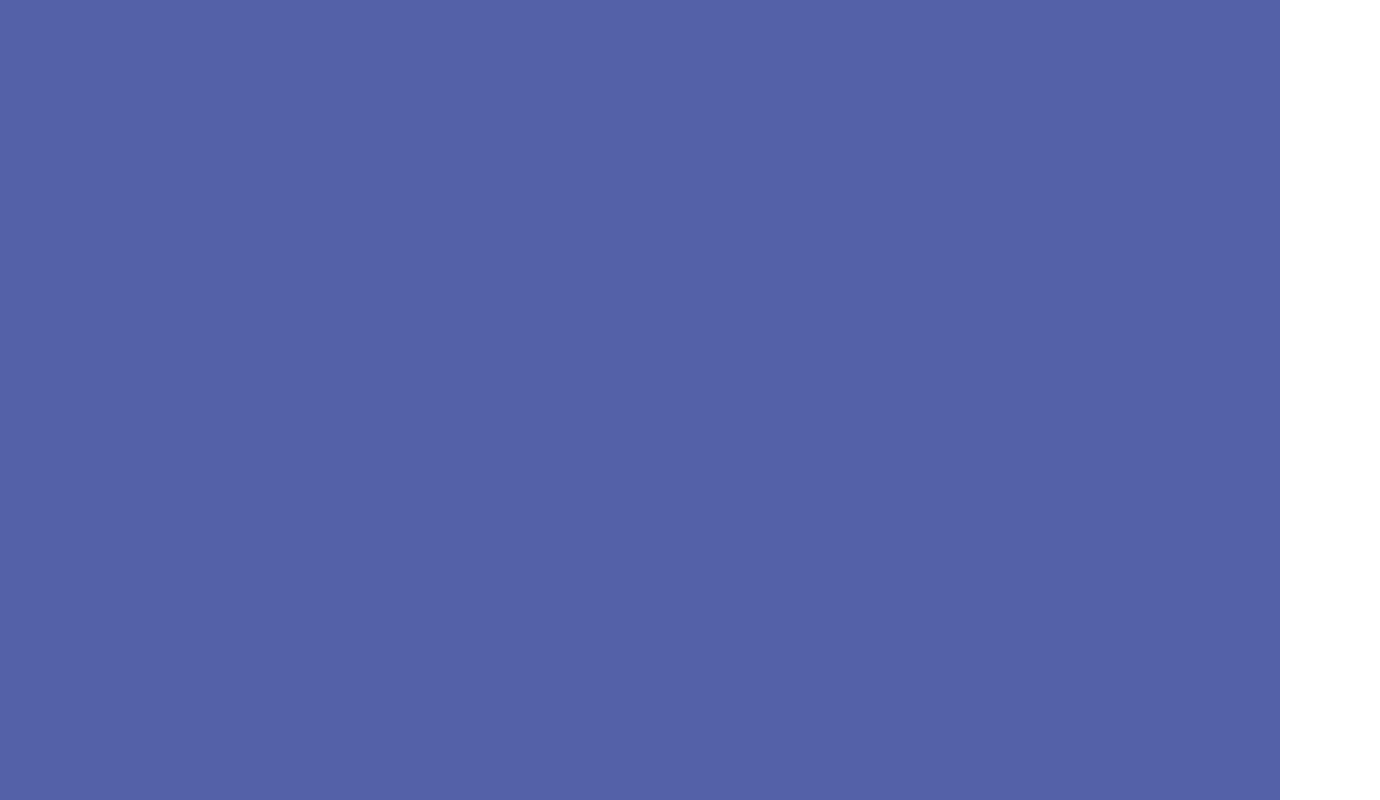
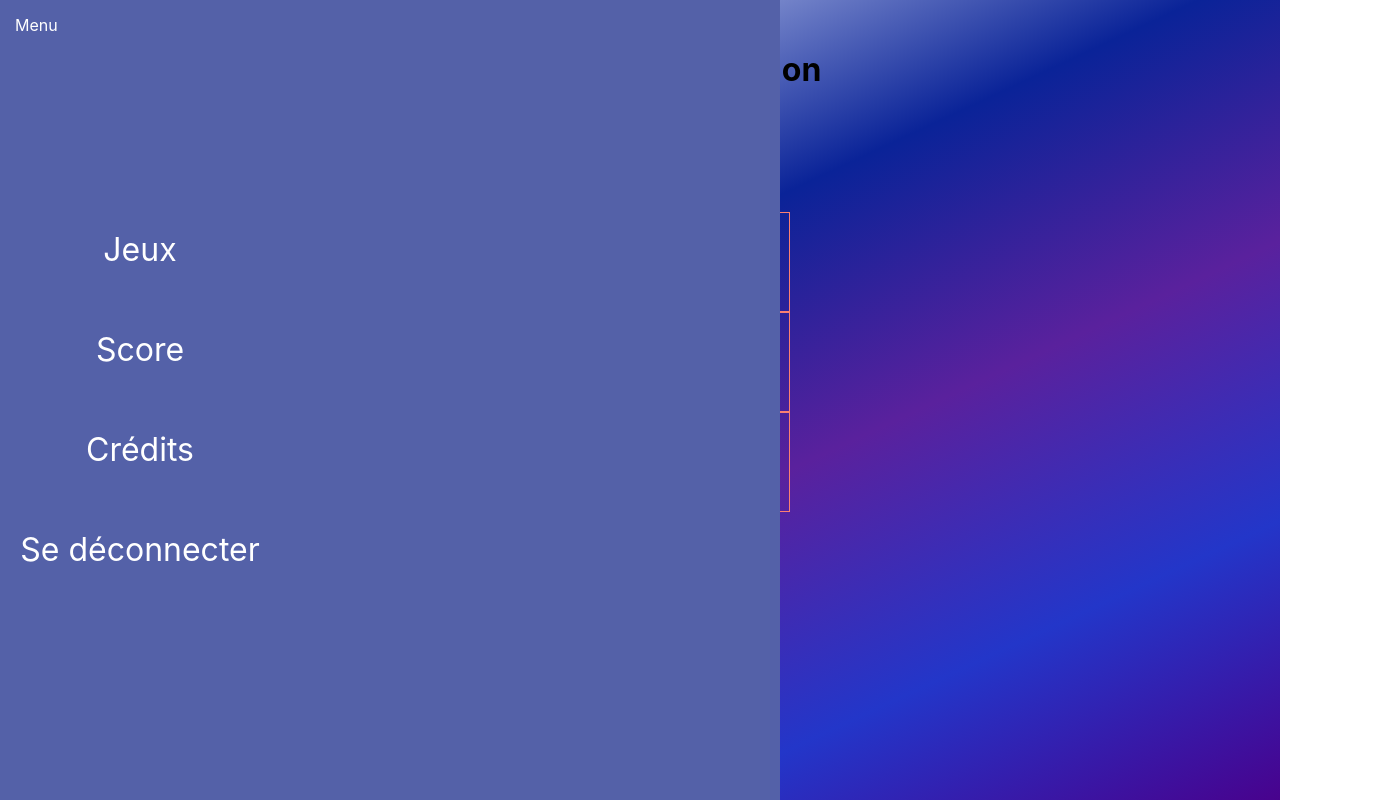
Before and after one commit to Y1N6/gamingzone, a React (Create React App) app: page /morpion in a window 1280 px wide. Before the commit this address had no page. Shown: the whole page, 1380 px wide, since content can reach past the window. Built offline with nearby package versions, Linux system fonts and the light colour scheme.

Commit message:
Début du Morpion

```diff
--- a/src/App.js
+++ b/src/App.js
@@ -4,6 +4,7 @@ import { Routes, Route } from "react-router-dom";
 
 import Home from "./screens/Home";
 import ChooseGame from "./components/ChooseGame";
+import Morpion from "./components/Morpion"
 import Pseudo from "./components/Pseudo";
 import NumberGuess from "./components/NumberGuess";
 import PFC from "./components/PFC";
@@ -16,6 +17,7 @@ function App() {
         <Route path="/identification" element={<Pseudo />} />
         <Route path="/gameList" element={<ChooseGame />} />
         <Route path="/numberGuess" element={<NumberGuess />} />
+        <Route path="/morpion" element={<Morpion />} />
         <Route path="/pfc" element={<PFC />} />
       </Routes>
     </div>
--- a/src/components/ChooseGame.js
+++ b/src/components/ChooseGame.js
@@ -22,7 +22,7 @@ const ChooseGame = () => {
             ></img>
             <p>Devine le nombre!</p>
           </div>
-          <div className="game2">
+          <div className="game2"  onClick={() => navigate("/morpion")}>
             <img
               src="https://upload.wikimedia.org/wikipedia/commons/3/36/Mars_Valles_Marineris_EDIT.jpg"
               alt="gametwo"
--- a/src/components/Morpion.js
+++ b/src/components/Morpion.js
@@ -0,0 +1,133 @@
+import React, { useState, useEffect } from "react";
+import Nav from "./Nav";
+import "./styles/Morpion.css";
+export default function Morpion() {
+  const [isWin, setIsWin] = useState(false); // Quand TRUE, la partie se termine
+  const [playerWin, setPlayerWin] = useState("")
+  const [playerTurn, setPlayerTurn] = useState(true); // SI TRUE LE joueur 1 joue
+  const [player1, setPlayer1] = useState([]); // Choix du joueur 1
+  const [player2, setPlayer2] = useState([]); // Choix du joueur 2
+  const [icon, setIcon] = useState([0, 0, 0, 0, 0, 0, 0, 0, 0]); //Icon de la cellule ()
+
+
+  const success = [
+    [0, 1, 2],
+    [3, 4, 5],
+    [6, 7, 8],
+    [0, 3, 6],
+    [1, 4, 7],
+    [2, 5, 8],
+    [0, 4, 8],
+    [6, 4, 2],
+  ];
+
+  useEffect(() => {
+    console.log("2 : " + player1);
+    console.log("1 : " + player2);
+    success.forEach(el => {
+        let count1 = 0;
+        let count2 =0;
+        player1.forEach(pl => {
+            if (el.includes(pl)){
+                count1++
+                if (count1 === 3){
+                    console.log("c'est gagné par joueur 1")
+                    setIsWin(true)
+                    setPlayerWin("1")
+                }
+            }})
+        player2.forEach(pl => {
+            if (el.includes(pl)){
+                count2++
+                if (count2 === 3){
+                    console.log("c'est gagné par joueur 2")
+                    setIsWin(true)
+                    setPlayerWin("2")
+                }
+            }})
+
+        })
+
+  }, [player1, player2]);
+
+  const addChoice = (numCell) => {
+    const iconTemp = [...icon];
+    if (!icon[numCell]){
+        if (playerTurn) {
+          const playTemp1 = [...player1];
+          playTemp1.push(numCell);
+          setPlayer1(playTemp1); //Ajout du choix dans un tableau
+          setPlayerTurn(!playerTurn); // Changement de joueur
+          iconTemp[numCell] = 1;
+          setIcon(iconTemp);
+        } else {
+          const playTemp2 = [...player2];
+          playTemp2.push(numCell);
+          setPlayer2(playTemp2); //Ajout du choix dans un tableau
+          setPlayerTurn(!playerTurn); // Changement de joueur
+          iconTemp[numCell] = 2;
+          setIcon(iconTemp);
+        }
+    }
+  };
+
+
+  const reset = () => {
+    setPlayer1([]);
+    setPlayer2([]);
+    setIcon([0,0,0,0,0,0,0,0,0])
+    setIsWin(false)
+    setPlayerWin("")
+  };
+
+  return (
+    <div className="gameContainer morpionContainer">
+      <Nav />
+
+      <h1>Jeux du Morpion</h1>
+      <h3>Au tour de {playerTurn ? "X" : "O"}</h3>
+      <div className="morpionGrid">
+        <div onClick={() => addChoice(0)} className="morpionCell morpionCell0">
+           {icon[0] === 0 ? null : icon[0] === 1 ? "X" : "O"}
+        </div>
+        <div
+          onClick={() => addChoice(1)}
+          className="morpionCell morpionCell1"
+        > {icon[1] === 0 ? null : icon[1] === 1 ? "X" : "O"} </div>
+        <div
+          onClick={() => addChoice(2)}
+          className="morpionCell morpionCell2"
+        > {icon[2] === 0 ? null : icon[2] === 1 ? "X" : "O"} </div>
+        <div
+          onClick={() => addChoice(3)}
+          className="morpionCell morpionCell3"
+        > {icon[3] === 0 ? null : icon[3] === 1 ? "X" : "O"} </div>
+        <div
+          onClick={() => addChoice(4)}
+          className="morpionCell morpionCell4"
+        > {icon[4] === 0 ? null : icon[4] === 1 ? "X" : "O"} </div>
+        <div
+          onClick={() => addChoice(5)}
+          className="morpionCell morpionCell5"
+        > {icon[5] === 0 ? null : icon[5] === 1 ? "X" : "O"} </div>
+        <div
+          onClick={() => addChoice(6)}
+          className="morpionCell morpionCell6"
+        > {icon[6] === 0 ? null : icon[6] === 1 ? "X" : "O"} </div>
+        <div
+          onClick={() => addChoice(7)}
+          className="morpionCell morpionCell7"
+        > {icon[7] === 0 ? null : icon[7] === 1 ? "X" : "O"} </div>
+        <div
+          onClick={() => addChoice(8)}
+          className="morpionCell morpionCell8"
+        > {icon[8] === 0 ? null : icon[8] === 1 ? "X" : "O"} </div>
+      </div>
+      <button className="reset" onClick={reset}>
+        RESET EN SKRED
+      </button>
+      {isWin && <div className="win"><p>Bien joué {playerWin} C'est gagné maggle</p>
+      </div>}
+    </div>
+  );
+}
--- a/src/components/styles/Morpion.css
+++ b/src/components/styles/Morpion.css
@@ -0,0 +1,43 @@
+.morpionContainer h1 {
+    text-align: center;
+    padding: 50px;
+    width: 100vw;
+}
+
+.morpionContainer h3{
+    text-align: center;
+}
+
+.morpionGrid{
+    display: grid;
+    grid-template: repeat(3, 100px) / repeat(3,100px);
+    width: 300px;
+    height: 300px;
+    margin: 50px auto;
+
+}
+
+.morpionCell{
+    border: 1px solid salmon;
+}
+
+.reset{
+   position: absolute;
+   left: 50%;
+   transform: translateX(-50%);
+}
+
+.win{
+    position: absolute;
+    top: 50%;
+    left: 50%;
+    transform: translate(-50%, -50%);
+    z-index: 30;
+    display: flex;
+    justify-content: center;
+    align-items: center;
+    width: 300px;
+    height: 150px;
+    background: salmon;
+    opacity: .8;
+}
```
